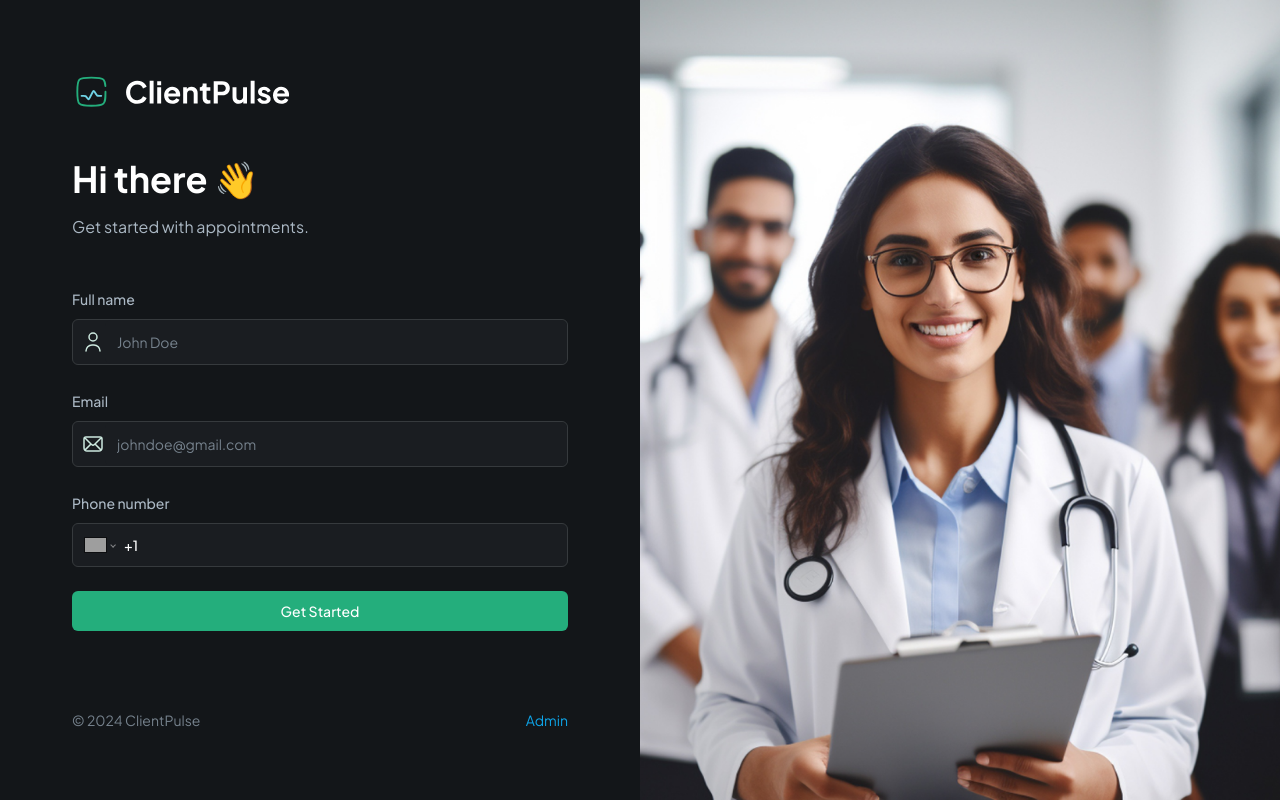
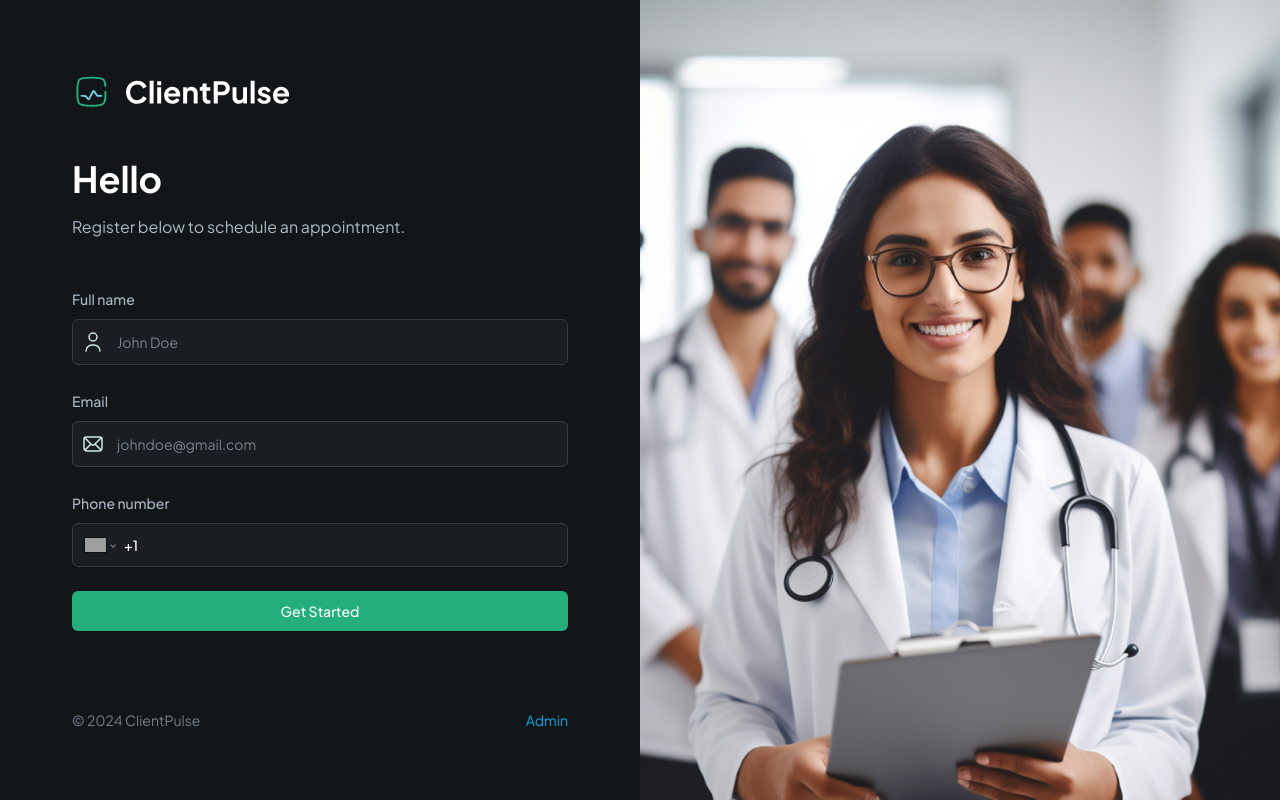
Before and after one commit to jaminwebdev/client-pulse, a Next.js app: page / in a window 1280 px wide. Built offline with nearby package versions, Linux system fonts and the light colour scheme; no server answers; grey boxes are pictures that could not be loaded.

Commit message:
verbiage

```diff
--- a/components/forms/PatientForm.tsx
+++ b/components/forms/PatientForm.tsx
@@ -53,8 +53,8 @@ export const PatientForm = () => {
     <Form {...form}>
       <form onSubmit={form.handleSubmit(onSubmit)} className="flex-1 space-y-6">
         <section className="mb-12 space-y-4">
-          <h1 className="header">Hi there 👋</h1>
-          <p className="text-dark-700">Get started with appointments.</p>
+          <h1 className="header">Hello</h1>
+          <p className="text-dark-700">Register below to schedule an appointment.</p>
         </section>
 
         <CustomFormField
```
